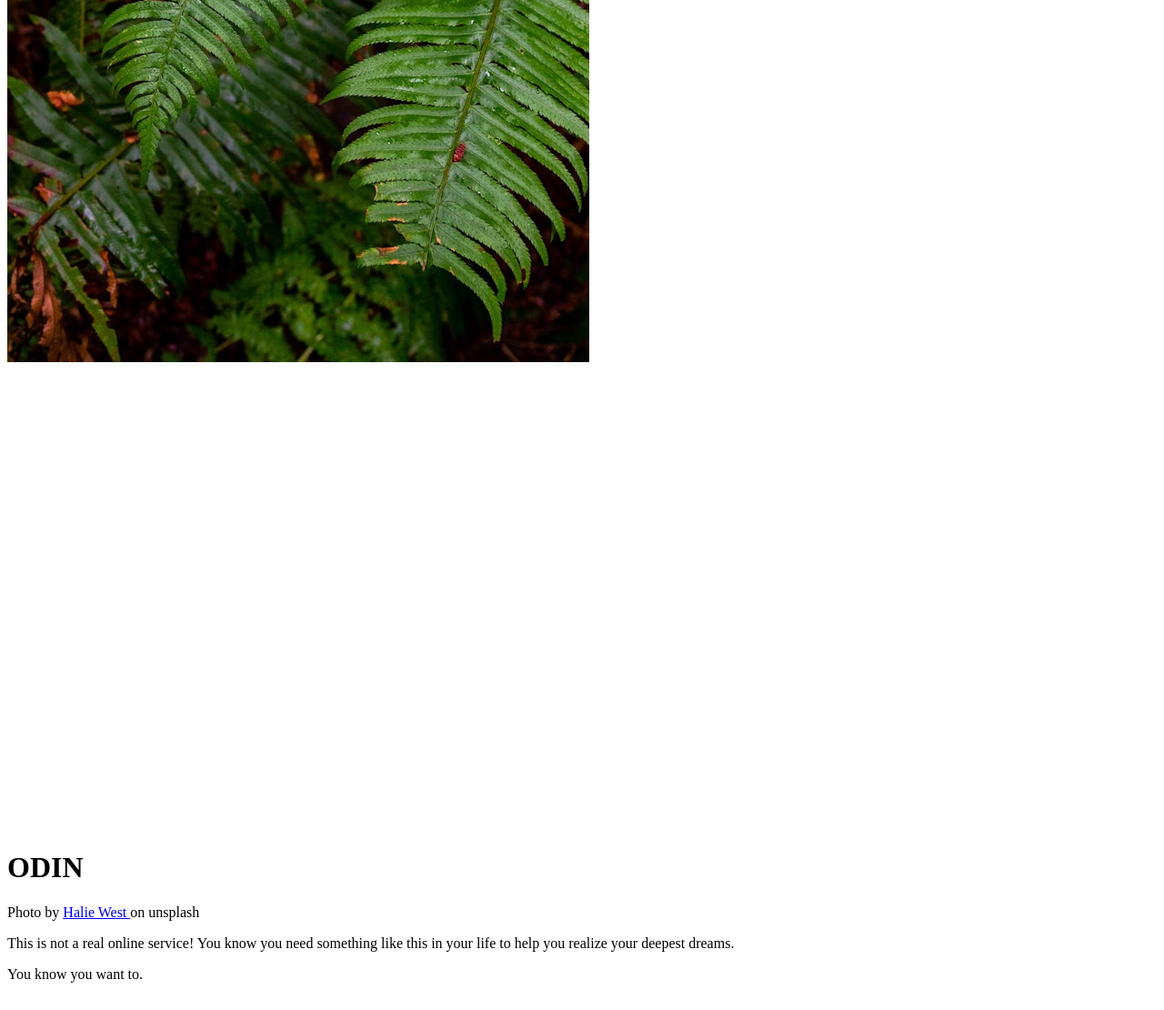
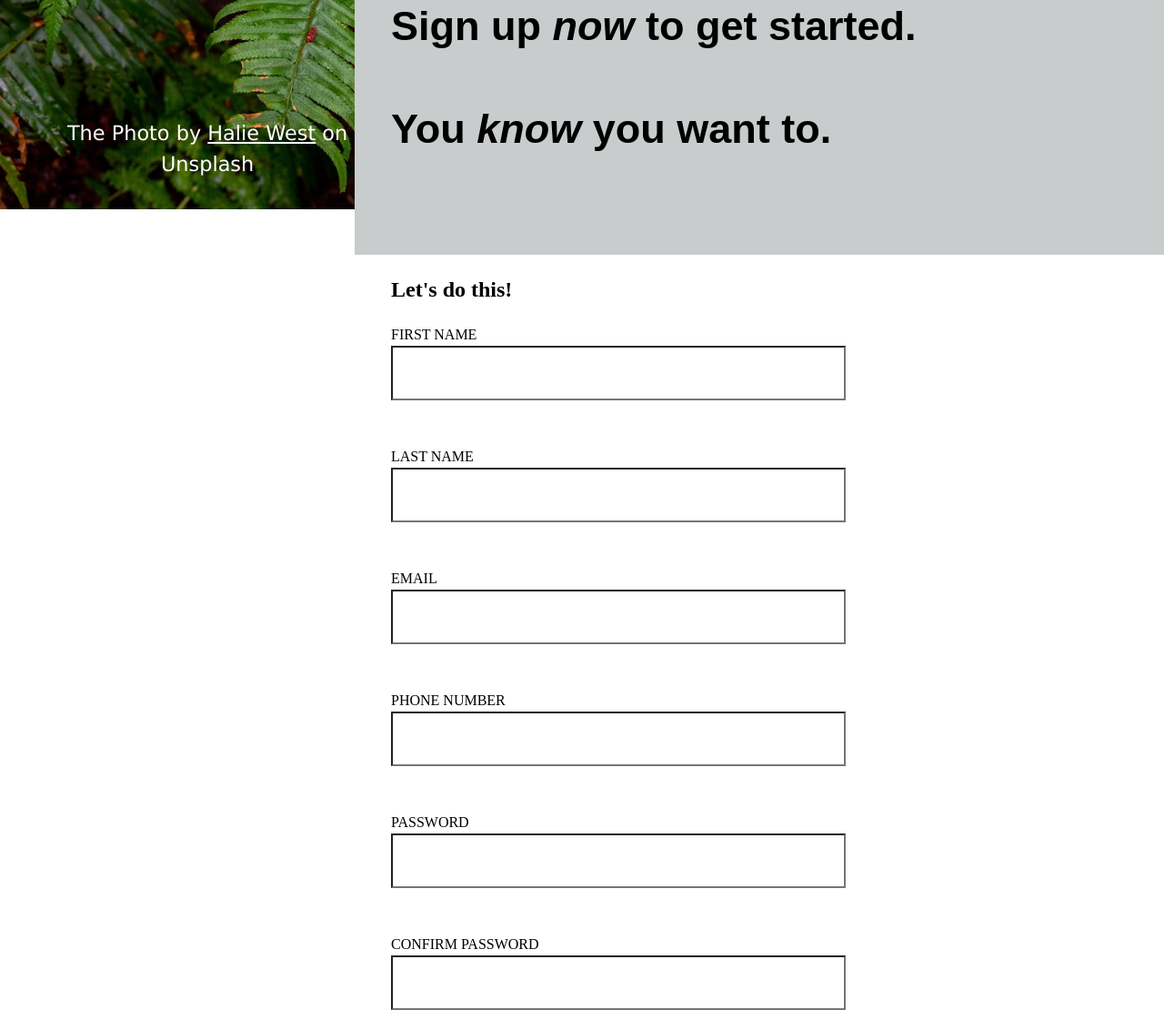
Before and after one commit to shahidafridi-321/sign-up-form, a plain HTML site: page index.html in a window 1280 px wide. Shown: the part 570-1680 px from the top of the page at 91% size. Drawn offline with Linux system fonts and the light colour scheme.

Commit message:
some basic work done

```diff
--- a/index.html
+++ b/index.html
@@ -3,37 +3,61 @@
 <head>
   <meta charset="UTF-8">
   <meta name="viewport" content="width=device-width, initial-scale=1.0">
-  <title>Sign-up From</title>
   <link rel="stylesheet" href="style.css">
+  <title>Sign-up form</title>
 </head>
 <body>
   <div class="container">
-
     <div class="sidebar">
-
-    <img src="images and logo/halie-west-25xggax4bSA-unsplash.jpg" alt="green-leaves">
-
-    <div class="header">
+      <div class="overlay">
         <img src="images and logo/odin-lined.png" alt="logo" class="logo">
-      <h1>ODIN</h1>
+        <h1 class="title">ODIN</h1>
+      </div>
+      <p class="credit">The Photo by <a href="#">Halie West</a> on Unsplash</p>
     </div>
 
-    <p class="credit"> Photo by <a href="https://unsplash.com/photos/green-leaf-plant-in-close-up-photography-25xggax4bSA">
-      Halie West
-    </a> on unsplash
+    <div class="content">
+      <section class="sec1">
+        <p>
+          This is not a real online service! You know you need something like this in your life to help you realize your deepest dreams. <br>
+          Sign up <em>now</em> to get started.
         </p>
+        <p>
+          You <em>know</em> you want to.
+        </p>
+      </section>
 
+      <section class="sec2">
+        <h2>Let's do this!</h2>
+        <form action="#" method="post" class="sign_up_form" id="form">
+          <div>
+            <label for="first_name">FIRST NAME</label><br>
+            <input type="text" name="user_name" id="first_name">
           </div>
-
-  <div class="main-section">
-    <section class="sec1">
-      <p>This is not a real online service! You know you need something like this in your life to help you realize your deepest dreams.</p>
-      <p>You know you want to.</p>
+          <div>
+            <label for="last_name">LAST NAME</label><br>
+            <input type="text" name="user_name" id="last_name">
+          </div>
+          <div>
+            <label for="email">EMAIL</label><br>
+            <input type="email" name="user_email" id="email">
+          </div>
+          <div>
+            <label for="contact">PHONE NUMBER</label><br>
+            <input type="tel" name="user_contact" id="contact">
+          </div>
+          <div>
+            <label for="password">PASSWORD</label><br>
+            <input type="password" name="user_password" id="password">
+          </div>
+          <div>
+            <label for="cpassword">CONFIRM PASSWORD</label><br>
+            <input type="password" name="cuser_password" id="cpassword">
+          </div>
+        </form>
       </section>
-    <section class="sec2"></section>
       <section class="sec3"></section>
     </div>
-
   </div>
 </body>
 </html>
--- a/style.css
+++ b/style.css
@@ -1,8 +1,104 @@
 @font-face{
   font-family: 'Norse-Bold';
   src: url('fonts/Norse-Bold.otf');
+  font-size: normal;
+  font-weight: normal;
 }
 :root{
   --padding-top:250px;
   --padding-left:40px;
+  --padding-bottom:60px;
 }
+input,
+button,
+label {
+  margin: 0;
+  padding: 0;
+  font-size: 100%;
+  font-family: inherit;
+  box-sizing: border-box;
+  appearance: none;
+}
+
+html,body {
+  box-sizing: border-box;
+  margin: 0;
+  padding: 0;
+  height: 100vh;
+  line-height: 1.5;
+}
+.container {
+  display: flex;
+  width: 100%;
+}
+.sidebar {
+  width: 33.33%;
+  height: 100vh;
+  background: url('images and logo/halie-west-25xggax4bSA-unsplash.jpg') no-repeat center center;
+  background-size: cover;
+  text-align: center;
+  display: flex;
+  flex-direction: column;
+  justify-content: center;
+  position: relative;
+}
+.content{
+  flex: 1;
+  height: 100%;
+}
+.logo{
+  width: 150px;
+  height: 200px;
+  margin: 5px 0;
+}
+.title{
+  font-size: 4rem;
+  color: #fff;
+  font-family: 'Norse-Bold' ;
+}
+.overlay {
+  display: flex;
+  justify-content: center;
+  align-items: center;
+  background: rgba(0,0,0,0.4);
+}
+.credit{
+  bottom: 10px;
+  position: absolute;
+  left: calc(15px + 4vw);
+}
+.credit, .credit a {
+  color: #fff;
+  font-family: Verdana, Geneva, Tahoma, sans-serif;
+  font-size: calc(1rem + 0.5vw);
+}
+.sec1{
+  background: #c8cccc;
+  padding-top: var(--padding-top);
+  padding-left: var(--padding-left);
+  padding-bottom: var(--padding-bottom);
+}
+.sec1 p {
+  font-family: Arial, Helvetica, sans-serif;
+  font-size: 45px;
+  font-weight: bold;
+}
+.sec2{
+  background: #fff;
+  padding-left: var(--padding-left);
+  padding-right: 100px;
+}
+.sign_up_form {
+  display: flex;
+  justify-content: space-around;
+  flex-wrap: wrap;
+  gap: 50px;
+}
+.sign_up_form div {
+  margin-right: 250px;
+}
+.sign_up_form div input {
+  width: 500px;
+  height: 60px;
+  font-size: 30px;
+}
```
Lines whose indentation alone changed are shown as unchanged.
